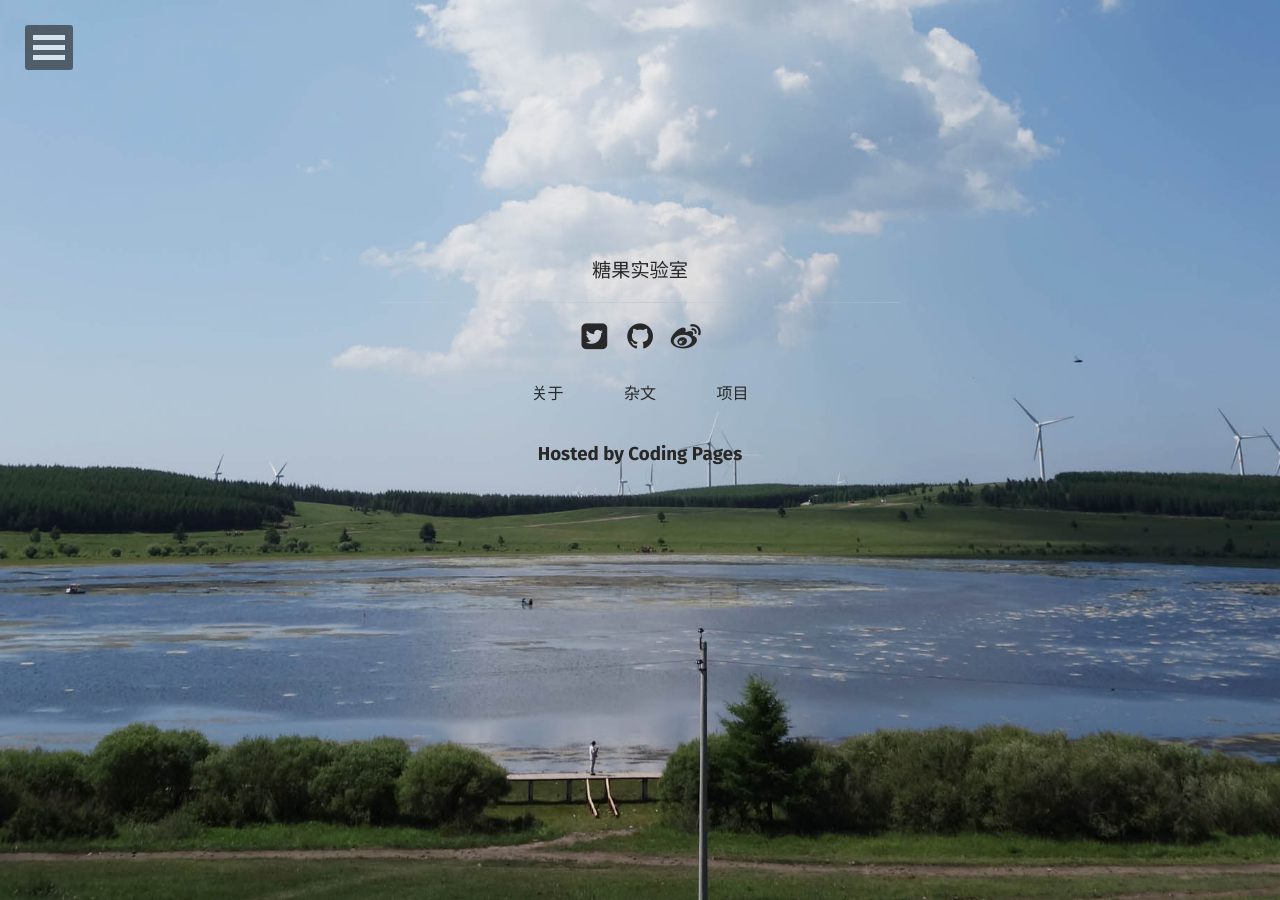
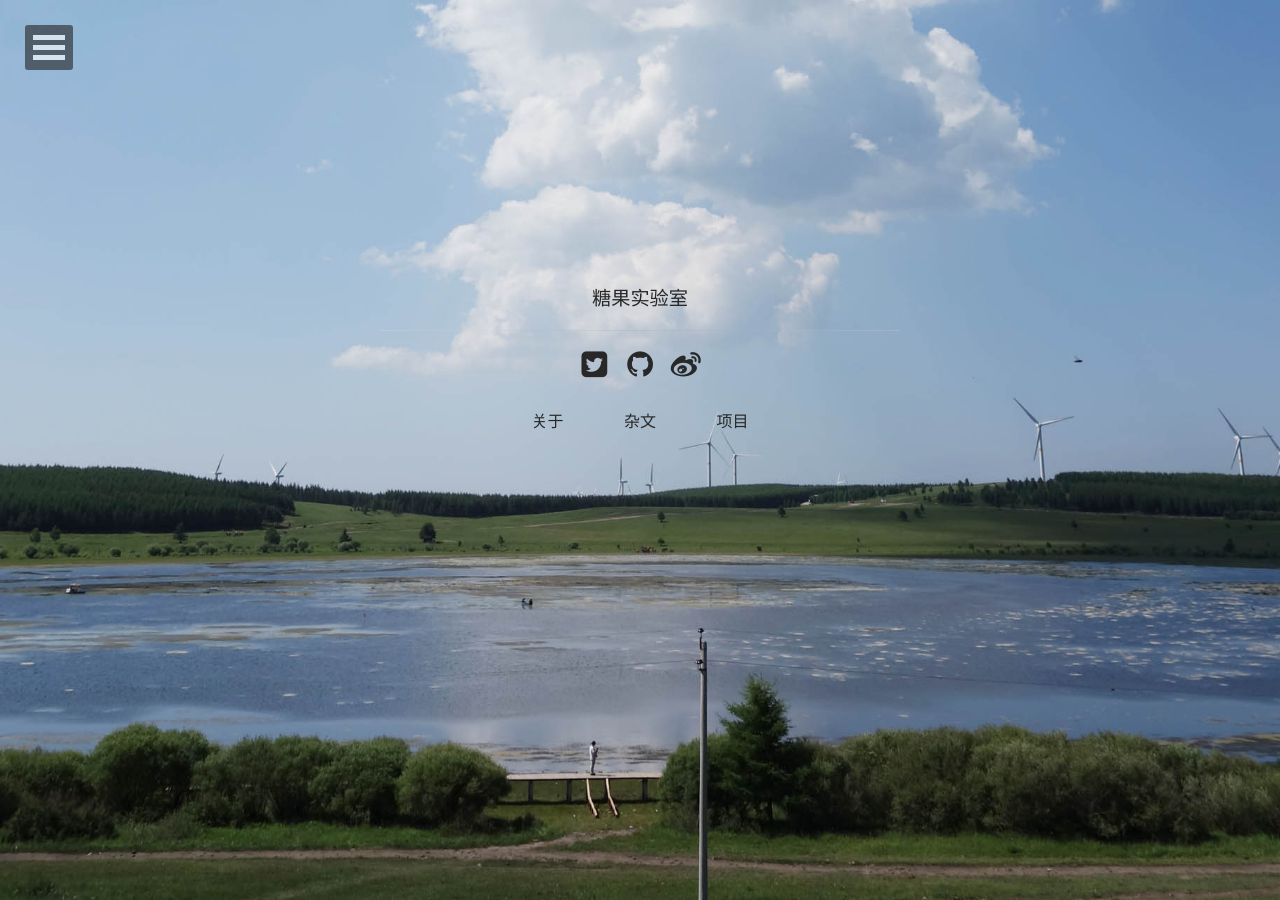
Before and after one commit to shengnoah/yqfy.net, a Jekyll site: the page built from index.html, in a window 1280 px wide. Built offline with Jekyll 4.4.1, drawn with Linux system fonts in a browser that asks for light colours; some web fonts are replaced; comment, search, counter and statistics services are not loaded; a style sheet for code colours, icons or effects is not loaded.

Commit message:
"去掉coding pages的声名"

```diff
--- a/_layouts/home.html
+++ b/_layouts/home.html
@@ -50,7 +50,6 @@ layout: compress
                          </a>
                  </h3>
                   <h3 class="title">
-                      <p>Hosted by <a href="https://pages.coding.me" style="font-weight: bold">Coding Pages</a></p>
                  </h3>
             </div>
         </div>
```
